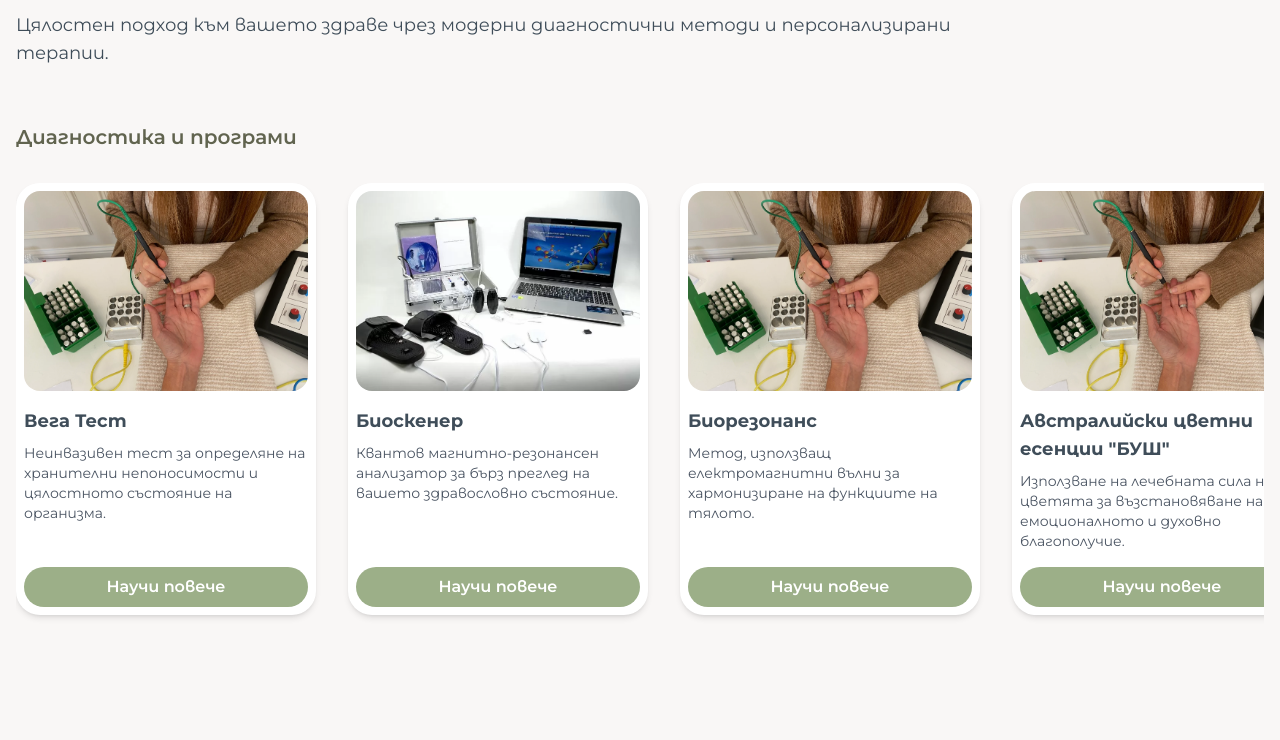
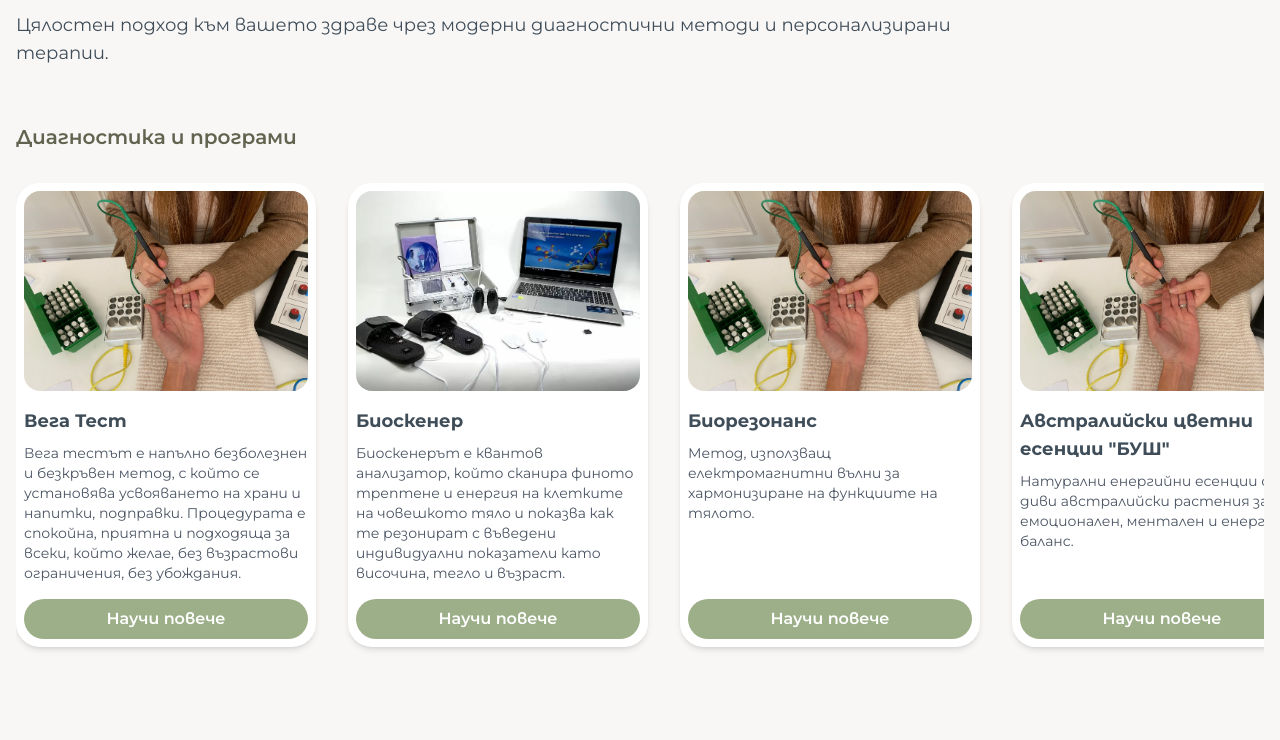
Before and after one commit to webstudio28/biovel, an Eleventy site: page src/index.njk in a window 1280 px wide. Shown: the part 2273-3013 px from the top of the page. Built offline with nearby package versions, Linux system fonts and the light colour scheme; Eleventy itself is replaced by a stand-in of ours; files that its build step writes are made by us from their sources.

Commit message:
added real services data, updated images

```diff
--- a/src/_data/homepageServices.json
+++ b/src/_data/homepageServices.json
@@ -7,60 +7,68 @@
       "services": [
         {
           "name": "Вега Тест",
-          "description": "Неинвазивен тест за определяне на хранителни непоносимости и цялостното състояние на организма.",
-          "longDescription": "ВЕГА ТЕСТ е компютърна диагностика, с която се осигурява здравословно хранене с най-подходящите и толерирани от организма храни. Апарата работи на принципа на електропунктурата. С ВЕГА ТЕСТ се установява кои храни организмът разгражда бързо и кои не усвоява, натрупвайки като мастни депа и токсини. Тестът е безболезнен, точен, бърз, без облъчване и безкръвен. Продължителност: 45–60 минути. Резултатите са готови веднага и включват подробен фиш с храни, които може да се консумират без ограничения, ограничено за 3 месеца или за 6 месеца. Препоръчително е тестът да се повтори след 3 или 6 месеца за реална преценка.",
-          "images": ["assets/images/vega-test.webp", "assets/images/bio-skener.png", "assets/images/vega-test.webp"],
+          "description": "Вега тестът е напълно безболезнен и безкръвен метод, с който се установява усвояването на храни и напитки, подправки. Процедурата е спокойна, приятна и подходяща за всеки, който желае, без възрастови ограничения, без убождания.",
+          "longDescription": "🔍 Какво ще разберете?\nТестът показва кои храни организмът не усвоява добре, натоварват храносмилателната система или предизвикват дисбаланс.В този случай препоръката е за временно ограничаване на определени продукти за 3 или 6 месеца, за да подпомогнем тялото да възстанови и регулира активността на храносмилането и усвояването им.\n\n✨ Каква е ползата?\nМного хора споделят подобрение в енергията, по-леко храносмилане, по-ясен ум, по-спокоен сън и намаляване на подуване или тежест само след няколко седмици.\n\nАко искате да разберете кои храни подкрепят тялото ви и кои блокират вашия потенциал – Вега тестът е чудесна първа стъпка към по-здрав и осъзнат начин на живот. 🌱💚",
+          "images": [
+            "assets/images/vega-test.webp",
+            "assets/images/bio-skener.png",
+            "assets/images/vega-test.webp"
+          ],
           "time": "45-60 минути",
           "price": {
-            "lv": "0.00",
-            "eur": "0.00"
+            "lv": "90",
+            "eur": "46.02"
           },
-          "howItWorks": [
-            { "name": "Тестване на реакцията на организма към различни храни и вещества", "icon": "test" },
-            { "name": "Анализ на резултатите и идентифициране на непоносимости и дисбаланси", "icon": "analyze" },
-            { "name": "Получаване на детайлен отчет и персонализирани препоръки за хранене", "icon": "report" }
-          ],
           "benefits": [
-            "Неинвазивен и безболезнен метод",
-            "Моментални резултати",
-            "Идентифициране на скрити хранителни непоносимости",
-            "Персонализиран план за хранене",
-            "Подобряване на храносмилането и енергийното ниво"
+            "Подобрение в енергията",
+            "По-леко храносмилане",
+            "По-ясен ум",
+            "По-спокоен сън",
+            "Намаляване на подуване или тежест"
           ]
         },
         {
           "name": "Биоскенер",
-          "description": "Квантов магнитно-резонансен анализатор за бърз преглед на вашето здравословно състояние.",
-          "longDescription": "Биоскенерът е високотехнологично устройство, което в рамките на една минута отчита над 240 здравни показатели и дава пълна информация за състоянието на организма. Методът е бърз, точен, удобен и икономичен, предоставя пълна информация за 26 органа и системи, включително сърдечно-съдова, мозъчно-съдова, полова система, минерална плътност на костите, микроелементи, бял дроб, стомашно-чревен тракт, черен дроб, жлъчка и др. Подходящ за мъже, жени, деца, тийнейджъри, спортисти и вегани.",
-          "images": ["assets/images/bio-skener.png", "assets/images/bio-skener.png"],
+          "description": "Биоскенерът е квантов анализатор, който сканира финото трептене и енергия на клетките на човешкото тяло и показва как те резонират с въведени индивидуални показатели като височина, тегло и възраст.",
+          "longDescription": "🔍 Какво ще разберете?\nПодробна информация за дефицити на витамини, минерали, аминокиселини и дехидратация;\nСъотношение на мускулна маса с мазнини в килограми и проценти – весциларен, функционален и мастен метаболизъм;\nКостна система и състояние на скелета;\nНаличие на тежки метали, пестициди, токсини и други.\n\n✨ Каква е ползата?\nОт какви витамини, минерали и аминокиселини тялото има нужда към този момент; под каква форма да се поднесат на тялото в зависимост от физическата активност, собствения биоритъм и циркадните ритми на природата ☀️🌛",
+          "images": [
+            "assets/images/bio-skener.png",
+            "assets/images/bio-skener.png"
+          ],
           "time": "30-40 минути",
           "price": {
-            "lv": "5.00",
-            "eur": "0.00"
+            "lv": "75",
+            "eur": "38.35"
           },
           "howItWorks": [
-            { "name": "Кратко въведение и обяснение на процеса", "icon": "intro" },
-            { "name": "Автоматично сканиране на различни органи и системи", "icon": "scan" },
-            { "name": "Анализ на резултатите от квантовия резонансен детектор", "icon": "analyze" },
-            { "name": "Преглед на детайлния отчет и обяснение на установените дисбаланси", "icon": "report" }
+            {
+              "name": "Сканиране на финото трептене и енергията на клетките на човешкото тяло",
+              "icon": "scan"
+            },
+            {
+              "name": "Показване как клетките резонират с индивидуални показатели като височина, тегло и възраст",
+              "icon": "analyze"
+            },
+            {
+              "name": "Предоставяне на информация за състоянието на различни системи и показатели в организма",
+              "icon": "report"
+            }
           ],
           "benefits": [
-            "Бърз и ефективен преглед",
-            "Неинвазивен метод",
-            "Ранно откриване на дисбаланси",
-            "Преглед на множество системи наведнъж",
-            "Ясна визуализация на резултатите"
+            "Разбиране от какви витамини, минерали и аминокиселини тялото има нужда към този момент",
+            "Насоки под каква форма да се поднесат необходимите вещества в зависимост от физическата активност",
+            "Съобразяване с индивидуалния биоритъм и циркадните ритми на природата"
           ]
         },
         {
           "name": "Биорезонанс",
           "description": "Метод, използващ електромагнитни вълни за хармонизиране на функциите на тялото.",
-          "longDescription": "Биорезонансната диагностика с META ХЪНТЪР е ефективен метод за изследване и цялостна оценка на организма. Позволява идентифициране на паразити, патогенни бактерии, вируси, източници на алергии, непоносимост към козметични продукти или хранителни добавки. Разкрива както органични, така и функционални нарушения, включително психосоматични заболявания. Продължителност: 1 час – 1.5 часа.",
+          "longDescription": "Биорезонанс Мета Хънтър е полезен, защото предлага бърза и неинвазивна оценка на състоянието на организма. Накратко, ползите са:\nРанно откриване на дисбаланси – може да засече функционални нарушения още преди да се появят ясни симптоми.\nЦялостен поглед върху организма – анализира органи, системи, витамини, минерали, токсини и енергийни блокажи, патогени.\nПодпомага превенцията – насочва към навременни мерки за подобряване на здравето.\nПерсонален подход – резултатите помагат за честотно въздействие на орган или патоген.\nБезболезнен и безопасен метод – не използва лъчение, а честоти.\n\nПодходящ е за хора, които искат по-добро разбиране на тялото си и проактивна грижа.",
           "images": ["assets/images/vega-test.webp", "assets/images/vega-test.webp"],
           "time": "60–90 минути",
           "price": {
-            "lv": "0.00",
-            "eur": "0.00"
+            "lv": "120",
+            "eur": "61.36"
           },
           "howItWorks": [
             { "name": "Извършване на биорезонансна диагностика с Meta Hunter", "icon": "assessment" },
@@ -70,22 +78,23 @@
             { "name": "Получаване на детайлен отчет и препоръки", "icon": "report" }
           ],
           "benefits": [
-            "Цялостна диагностика на организма",
-            "Идентифициране на паразити и алергени",
-            "Откриване на функционални нарушения",
-            "Профилактика и превенция на заболявания",
-            "Подобряване на общото здраве"
+            "Ранно откриване на дисбаланси",
+            "Цялостен поглед върху организма",
+            "Подпомага превенцията",
+            "Персонален подход",
+            "Безболезнен и безопасен метод",
+            "Подходящ за проактивна грижа"
           ]
         },
         {
           "name": "Австралийски цветни есенции \"БУШ\"",
-          "description": "Използване на лечебната сила на цветята за възстановяване на емоционалното и духовно благополучие.",
-          "longDescription": "Преди около 30 години австралийският натуропат Иън Уайт, използвайки учението на д-р Едуард Бах, създава серия от 69 вида цветни есенции, приготвени от дивите цветя на Австралия. Австралийските цветни есенции са вторите най-широко разпространени есенции в света след Баховите. За разлика от Баховите есенции те са насочени много повече към особеностите на съвременния човек със специфичните за съвременната епоха проблеми - преодоляване на градския стрес, защита от електромагнитните лъчения, освобождаване от натрупани тежки метали, проблеми със сексуалността, комуникацията, липса на духовност и други.<br><br>За разлика от билките и етеричните масла (ароматерапия), цветните есенции не встъпват във взаимодействие с каквито и да било лекарствени препарати. Поради разредената си природа те са абсолютно безвредни за бременни, кърмачки и малки деца.<br><br>В системата на Австралийските цветни есенции има 69 монопрепарата, които отговарят на индивидуални характери и психоемоционални типове. Предлагат се индивидуални комбинации от няколко моноесенции, съобразени с проблемите на всеки човек. Комбинациите се назначават от човек преминал курс на обучение за употребата им.",
+          "description": "Натурални енергийни есенции от диви австралийски растения за емоционален, ментален и енергиен баланс.",
+          "longDescription": "Австралийските цветни есенции БУШ (Australian Bush Flower Essences) са натурални енергийни есенции, създадени от диви австралийски растения, които се използват за емоционален, ментален и енергиен баланс.\n\nНакратко какво представляват и за какво помагат:\nРаботят на емоционално ниво – подпомагат освобождаването на страхове, стрес, тревожност, гняв, несигурност.\nПодкрепят психо-емоционалното здраве – помагат при умора, липса на мотивация, ниско самочувствие, емоционални блокажи.\nНатурален и щадящ метод – без химични вещества, не водят до зависимост.\nПодходящи за деца и възрастни – могат да се използват самостоятелно или в комбинация с други терапии.\nПодпомагат личностното развитие – яснота, спокойствие, адаптация към промени и вътрешна хармония.\n\nТе не лекуват заболявания, а подпомагат вътрешния баланс, което често оказва положително влияние и върху физическото състояние. Използват се като допълваща, холистична подкрепа към цялостната грижа за здравето.",
           "images": ["assets/images/vega-test.webp", "assets/images/vega-test.webp"],
           "time": "45-60 минути",
           "price": {
-            "lv": "0.00",
-            "eur": "0.00"
+            "lv": "40",
+            "eur": "20.46"
           },
           "howItWorks": [
             { "name": "Консултация за текущото емоционално състояние", "icon": "consultation" },
@@ -95,11 +104,11 @@
             { "name": "Препоръки за персонализирана комбинация от есенции", "icon": "recommendations" }
           ],
           "benefits": [
-            "Емоционална подкрепа",
-            "Естествен метод",
-            "Балансиране на енергията",
-            "Намаляване на стреса",
-            "Подобряване на емоционалното благополучие"
+            "Освобождаване от страхове, стрес и тревожност",
+            "Подкрепа при умора и липса на мотивация",
+            "Натурален метод без химични вещества",
+            "Подходящи за деца и възрастни",
+            "Личностно развитие и вътрешна хармония"
           ]
         }
       ]
--- a/src/index.njk
+++ b/src/index.njk
@@ -108,7 +108,7 @@ description: ВЕГА ТЕСТ - компютърна диагностика з
                     <img id="leaf-branch-bottom" src="{{ '/assets/images/leaves-branch-bottom.png' | url }}" alt="Подход листа декорация" class="w-40 h-40 absolute bottom-[-25px] right-[-50px] object-cover">
                 </div>
                 <div class="rounded-2xl overflow-hidden shadow-xl">
-                    <img src="{{ '/assets/images/kabinet.webp' | url }}" alt="При мен в БиоВел" class=" border-primary-dune rounded-2xl w-full object-cover">
+                    <img src="{{ '/assets/images/kabinet1.jpg' | url }}" alt="При мен в БиоВел" class=" border-primary-dune rounded-2xl w-full object-cover">
                 </div>
             </div>
         </div>
--- a/src/uslugi/service.njk
+++ b/src/uslugi/service.njk
@@ -76,9 +76,9 @@ eleventyComputed:
 		<div class="bg-white/60 rounded-2xl p-6 md:p-8">
 			<div class="prose prose-lg max-w-none">
 				<p class="text-primary-deepsea leading-relaxed text-base md:text-lg">
-					{{ service.longDescription | safe }}
+					{{ service.longDescription | nl2br | safe }}
 				</p>
-				<p class="text-md font-semibold text-primary-evergreen mt-2">Цена: {{ service.price.lv }} лв / {{ service.price.eur }} €</p>
+				<p class="text-md font-semibold text-primary-evergreen mt-2">Цена: {{ service.price.eur }} € / {{ service.price.lv }} лв</p>
 			</div>
 		</div>
 	</div>
@@ -97,46 +97,6 @@ eleventyComputed:
 						<path stroke-linecap="round" stroke-linejoin="round" stroke-width="2" d="M9 12l2 2 4-4m6 2a9 9 0 11-18 0 9 9 0 0118 0z"></path>
 					</svg>
 					<p class="text-primary-deepsea text-sm md:text-base">{{ benefit }}</p>
-				</div>
-			{% endfor %}
-		</div>
-	</div>
-</section>
-{% endif %}
-
-<!-- Процес Section -->
-{% if service.howItWorks and service.howItWorks.length > 0 %}
-<section class="py-12 bg-primary-sand/30">
-	<div class="max-w-7xl w-full mx-auto px-4">
-		<h2 class="text-2xl md:text-3xl font-bold text-primary-evergreen mb-8">Процес</h2>
-		<div class="space-y-6">
-			<!-- Time as First Step -->
-			{% if service.time %}
-				<div class="bg-white rounded-2xl p-6 shadow-md flex items-start gap-4">
-					<div class="w-10 h-10 rounded-full bg-primary-sand/80 text-primary-evergreen flex items-center justify-center font-bold flex-shrink-0">1</div>
-					<div class="flex-1">
-						<div class="flex items-center gap-3 mb-2">
-
-							<h3 class="text-primary-deepsea ">Времетраене</h3>
-						</div>
-						<p class="text-primary-dark-gray">{{ service.time }}</p>
-					</div>
-				</div>
-			{% endif %}
-
-			<!-- Other Steps -->
-			{% for step in service.howItWorks %}
-				<div class="bg-white rounded-2xl p-6 shadow-md flex items-start gap-4">
-					<div class="w-10 h-10 rounded-full bg-primary-sand/80 text-primary-evergreen flex items-center justify-center font-bold flex-shrink-0">
-						{% if service.time %}
-							{{ loop.index + 1 }}
-						{% else %}
-							{{ loop.index }}
-						{% endif %}
-					</div>
-					<div class="flex-1">
-						<p class="text-primary-dark-gray text-base">{{ step.name }}</p>
-					</div>
 				</div>
 			{% endfor %}
 		</div>
```
Also changed, not shown: .eleventy.js, src/assets/images/certificate1.jpg, src/assets/images/certificate2.jpg, src/assets/images/certificate3.jpg, src/assets/images/kabinet1.jpg (added), 1 other file.
